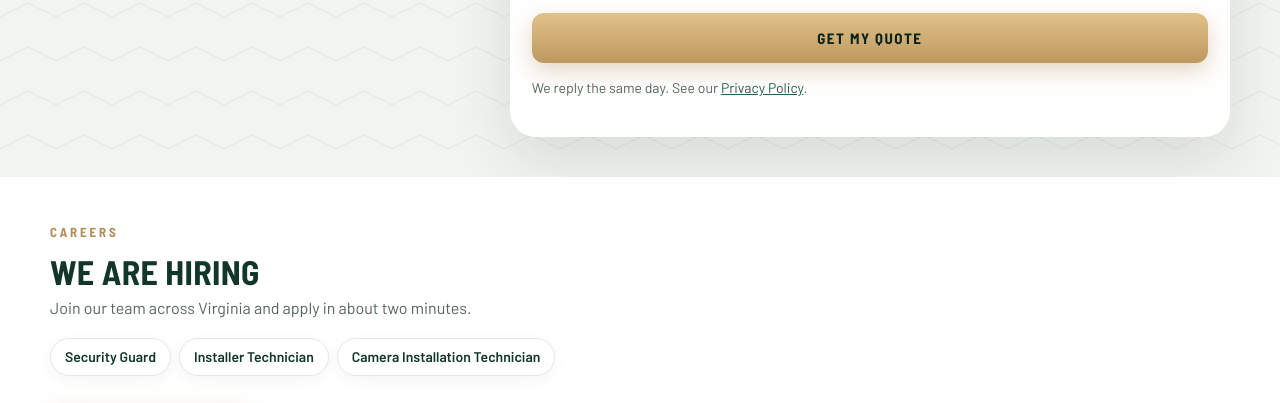
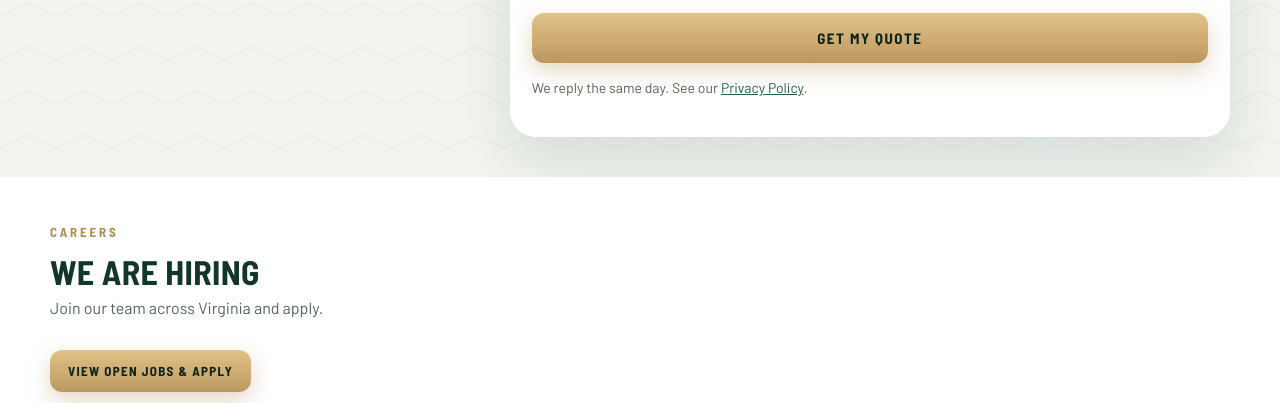
Before and after one commit to groupmomand-alt/moxand-website, a plain HTML site: page index.html in a window 1280 px wide. Shown: the part 2549-2952 px from the top of the page. Drawn offline with Linux system fonts and the light colour scheme.

Commit message:
Home careers section: remove role tags and shorten sentence
Co-Authored-By: Claude Haiku 5.5 <noreply@anthropic.com>
Claude-Session: https://claude.ai/code/session_01WrMTWefXVVux8JUhTsuMjz

```diff
--- a/index.html
+++ b/index.html
@@ -509,12 +509,7 @@ label{margin-bottom:4px;font-size:12px}
   <div class="wrap">
     <div class="kicker">Careers</div>
     <h2>We are hiring</h2>
-    <p class="section-intro">Join our team across Virginia and apply in about two minutes.</p>
-    <ul class="chips" style="margin-bottom:16px">
-      <li>Security Guard</li>
-      <li>Installer Technician</li>
-      <li>Camera Installation Technician</li>
-    </ul>
+    <p class="section-intro">Join our team across Virginia and apply.</p>
     <div class="btn-row"><a class="btn small" href="careers.html">View Open Jobs &amp; Apply</a></div>
   </div>
 </section>
```
